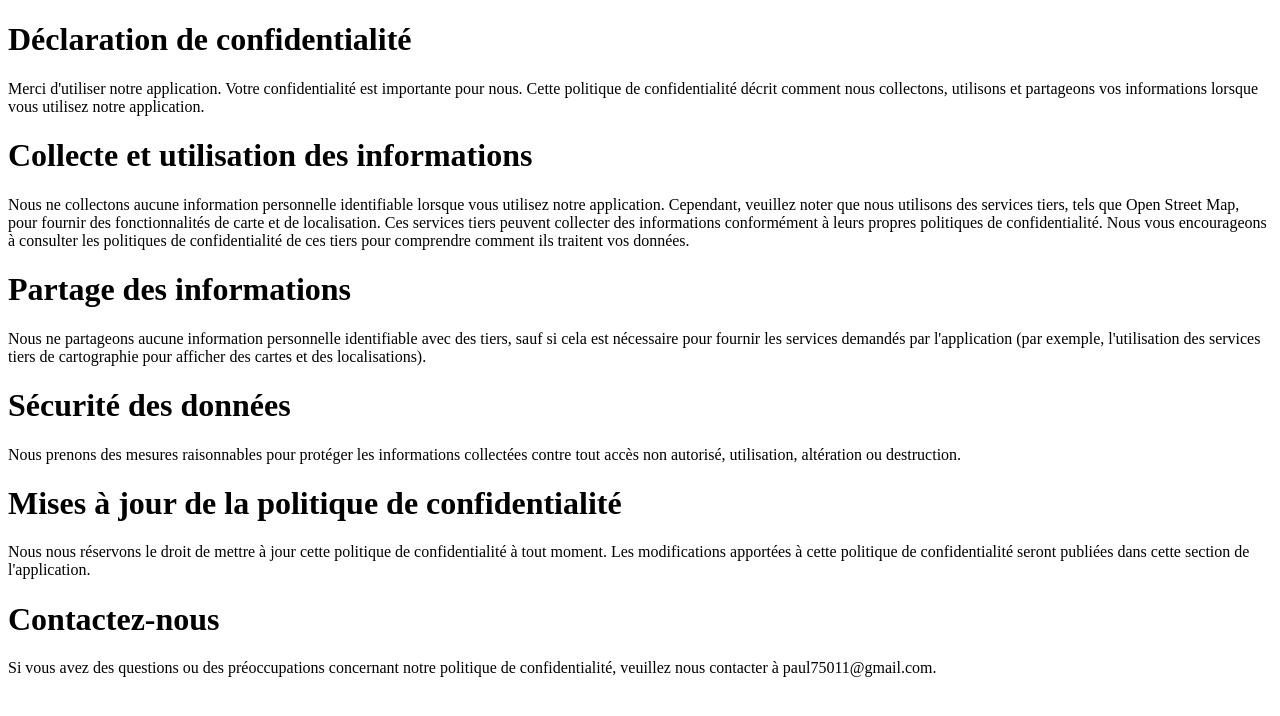
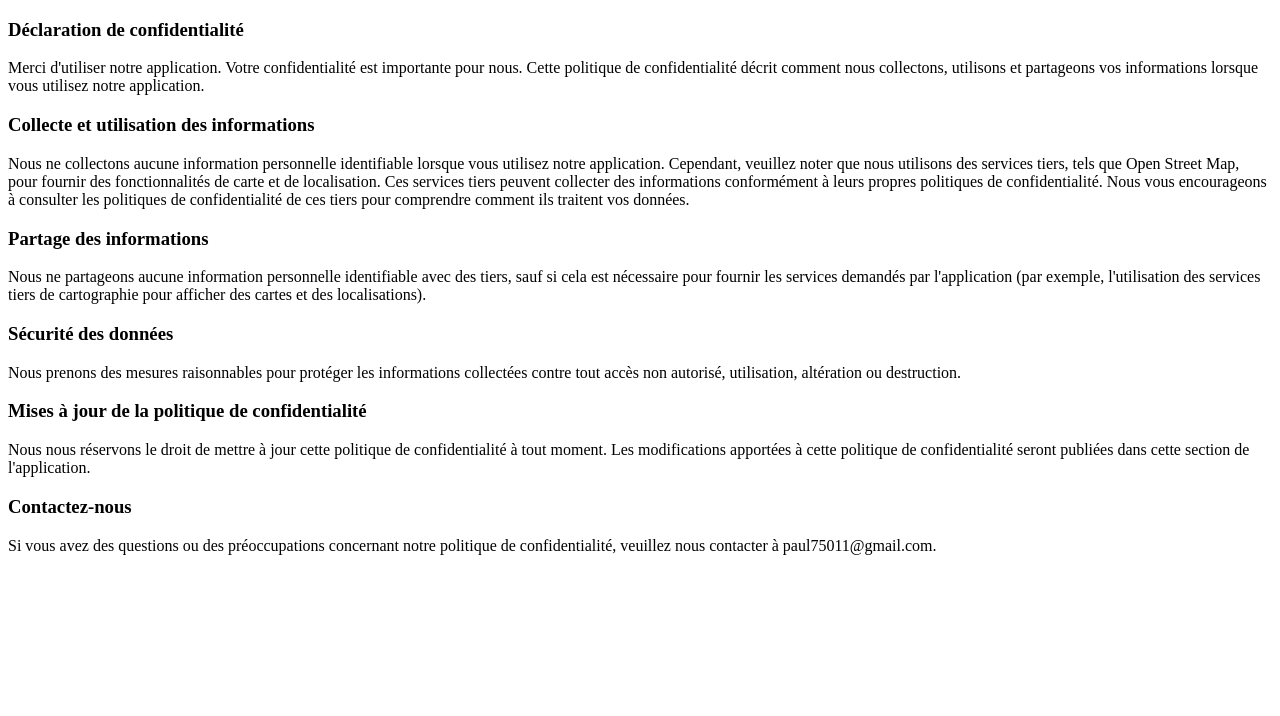
Before and after one commit to verdavaine/topotheque, a plain HTML site: page index.html in a window 1280 px wide. Drawn offline with Linux system fonts and the light colour scheme.

Commit message:
changement taille titres

```diff
--- a/index.html
+++ b/index.html
@@ -6,17 +6,17 @@
     <title>Document</title>
 </head>
 <body>
-<h1>Déclaration de confidentialité</h1>
+<h3>Déclaration de confidentialité</h1>
 <p>Merci d'utiliser notre application. Votre confidentialité est importante pour nous. Cette politique de confidentialité décrit comment nous collectons, utilisons et partageons vos informations lorsque vous utilisez notre application.</p>
-<h1>Collecte et utilisation des informations</h1>
+<h3>Collecte et utilisation des informations</h1>
 <p>Nous ne collectons aucune information personnelle identifiable lorsque vous utilisez notre application. Cependant, veuillez noter que nous utilisons des services tiers, tels que Open Street Map, pour fournir des fonctionnalités de carte et de localisation. Ces services tiers peuvent collecter des informations conformément à leurs propres politiques de confidentialité. Nous vous encourageons à consulter les politiques de confidentialité de ces tiers pour comprendre comment ils traitent vos données.</p>
-<h1>Partage des informations</h1>
+<h3>Partage des informations</h1>
 <P>Nous ne partageons aucune information personnelle identifiable avec des tiers, sauf si cela est nécessaire pour fournir les services demandés par l'application (par exemple, l'utilisation des services tiers de cartographie pour afficher des cartes et des localisations).</P>
-<h1>Sécurité des données</h1>
+<h3>Sécurité des données</h1>
 <p>Nous prenons des mesures raisonnables pour protéger les informations collectées contre tout accès non autorisé, utilisation, altération ou destruction.</p>
-<h1>Mises à jour de la politique de confidentialité</h1>
+<h3>Mises à jour de la politique de confidentialité</h1>
 <p>Nous nous réservons le droit de mettre à jour cette politique de confidentialité à tout moment. Les modifications apportées à cette politique de confidentialité seront publiées dans cette section de l'application.</p>
-<h1>Contactez-nous</h1>
+<h3>Contactez-nous</h1>
 <p>Si vous avez des questions ou des préoccupations concernant notre politique de confidentialité, veuillez nous contacter à paul75011@gmail.com.</p>
 </body>
 </html>
```
